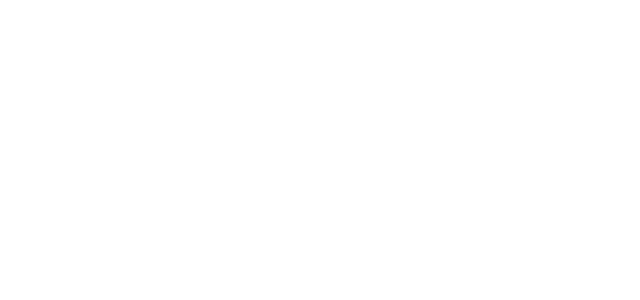
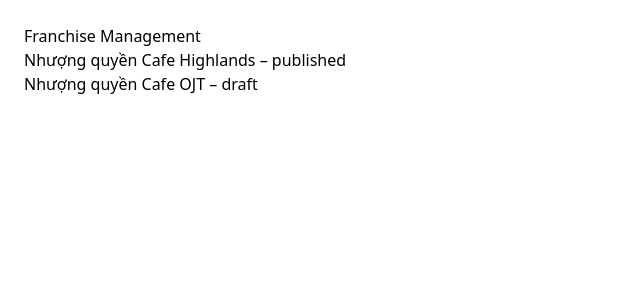
Before and after one commit to Quanhpm/mock-project-ojt, a React (Vite) app: page /admin/franchises in a window 1280 px wide. Shown: the top 300 px of the page, without its empty margins (0-640 px from the left). Built offline with nearby package versions, Linux system fonts and the light colour scheme.

Commit message:
[02][02][2026][ANHTQ] implement franchise list page

```diff
--- a/src/modules/admin/franchise-management/pages/FranchiseListPage.tsx
+++ b/src/modules/admin/franchise-management/pages/FranchiseListPage.tsx
@@ -1,3 +1,39 @@
+import React from "react";
+
+interface Franchise {
+  id: string;
+  title: string;
+  status: "draft" | "published";
+  createdAt: string;
+}
+
+const mockFranchises: Franchise[] = [
+  {
+    id: "1",
+    title: "Nhượng quyền Cafe Highlands",
+    status: "published",
+    createdAt: "2024-10-01",
+  },
+  {
+    id: "2",
+    title: "Nhượng quyền Cafe OJT",
+    status: "draft",
+    createdAt: "2024-10-05",
+  },
+];
+
 export default function FranchiseListPage() {
-  return <div>Franchise Management</div>;
+  return (
+    <div style={{ padding: 24 }}>
+      <h1>Franchise Management</h1>
+
+      <ul>
+        {mockFranchises.map((item) => (
+          <li key={item.id}>
+            {item.title} – {item.status}
+          </li>
+        ))}
+      </ul>
+    </div>
+  );
 }
--- a/src/modules/admin/franchise-management/pages/FranchiseManagement.tsx
+++ b/src/modules/admin/franchise-management/pages/FranchiseManagement.tsx
@@ -1,11 +1,10 @@
-import React from 'react'
+import React from "react";
+import FranchiseListPage from "./FranchiseListPage";
 
-function FranchiseManagement() {
+export default function FranchiseManagement() {
   return (
     <div>
-
+      <FranchiseListPage />
     </div>
-  )
+  );
 }
-
-export default FranchiseManagement
```
